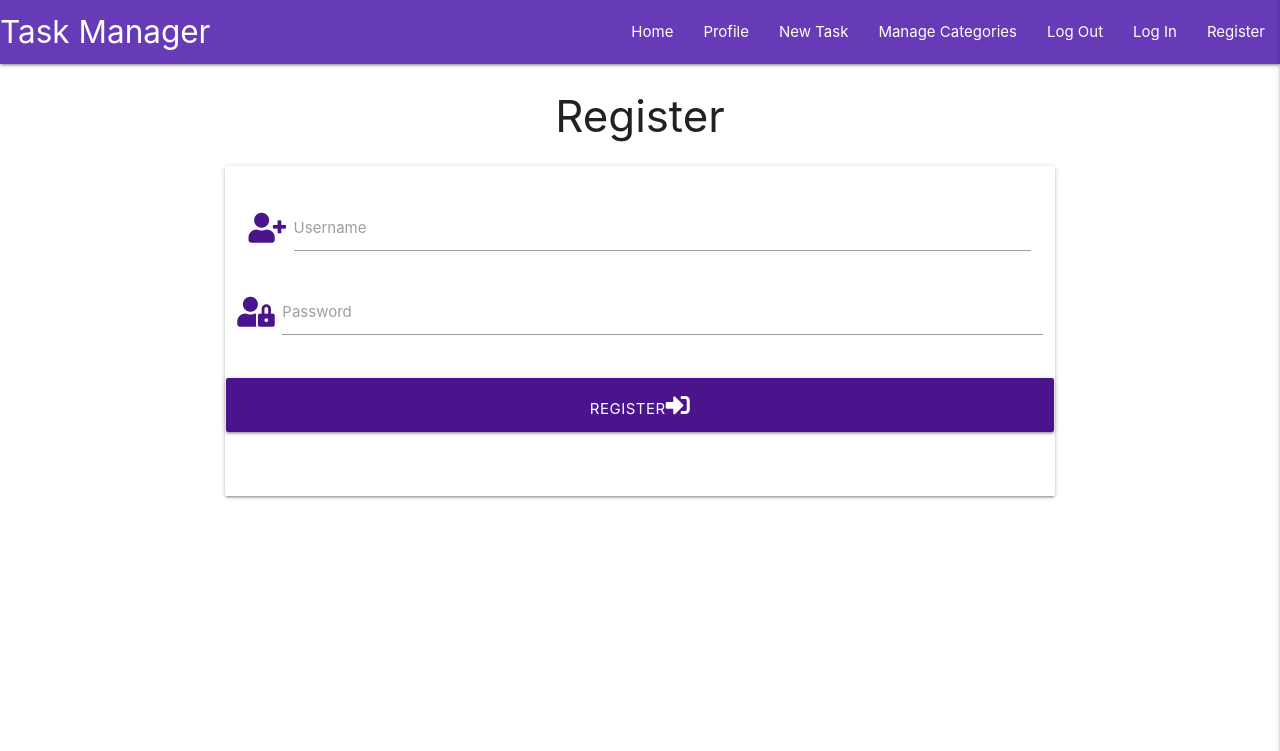
After one commit to yetnetbehailu/Travel-task_manager, a Flask app: page /register in a window 1280 px wide. The commit adds this page. Shown: the top 751 px of the page. Run offline with Flask 2, Linux system fonts and the light colour scheme; some libraries are stand-ins or nearby versions.

Commit message:
Add register template

```diff
--- a/app.py
+++ b/app.py
@@ -4,6 +4,7 @@ from flask import (
     request, session, url_for)
 from flask_pymongo import PyMongo
 from bson.objectid import ObjectId
+from werkzeug.security import generate_password_hash, check_password_hash
 if os.path.exists('env.py'):
     import env
 
@@ -23,6 +24,11 @@ def get_tasks():
     return render_template('tasks.html', tasks=tasks)
 
 
+@app.route('/register', methods=['GET', 'POST'])
+def register():
+    return render_template('register.html')
+
+
 if __name__ == "__main__":
     app.run(host=os.environ.get('IP'),
             port=int(os.environ.get('PORT')),
--- a/templates/base.html
+++ b/templates/base.html
@@ -24,7 +24,7 @@
             <li><a href="#">Manage Categories</a></li>
             <li><a href="#">Log Out</a></li>
             <li><a href="#">Log In</a></li>
-            <li><a href="#">Register</a></li>
+            <li><a href="{{url_for('register')}}">Register</a></li>
 
           </ul>
         </div>
@@ -38,7 +38,7 @@
         <li><a href="#">Manage Categories</a></li>
         <li><a href="#">Log Out</a></li>
         <li><a href="#">Log In</a></li>
-        <li><a href="#">Register</a></li>
+        <li><a href="{{url_for('register')}}">Register</a></li>
       </ul>
 
 </header>
--- /dev/null
+++ b/templates/register.html
@@ -0,0 +1,31 @@
+{% extends 'base.html' %}
+{% block content %}
+<h3 class="center-align">Register</h3>
+<div class="row">
+    <form class="col s12 m8 offset-m2" method="POST" action="{{url_for('register')}}">
+      <div class="card-panel">
+          <!-- Username -->
+        <div class="row">
+            <div class="input-field col s12">
+                <i class="fas fa-user-plus prefix purple-text text-darken-4"></i>
+                <input id="username" name="username" type="text" class="validate">
+                <label for="username">Username</label>
+              </div>
+              <!-- Password -->
+              <div class="row">
+                <div class="input-field col s12">
+                    <i class="fas fa-user-lock prefix purple-text text-darken-4"></i>
+                    <input id="password" name="password" type="password" class="validate">
+                    <label for="password">Password</label>
+                </div>
+            </div>
+            <!-- Register -->
+            <div class="row">
+                <button type="submit" class="col s12 btn-large purple darken-4 text-shadow">Register<i class="fas fa-sign-in-alt"></i></button>
+            </div>
+        </div>
+      </div>
+    </form>
+</div>
+
+{% endblock %}
```
